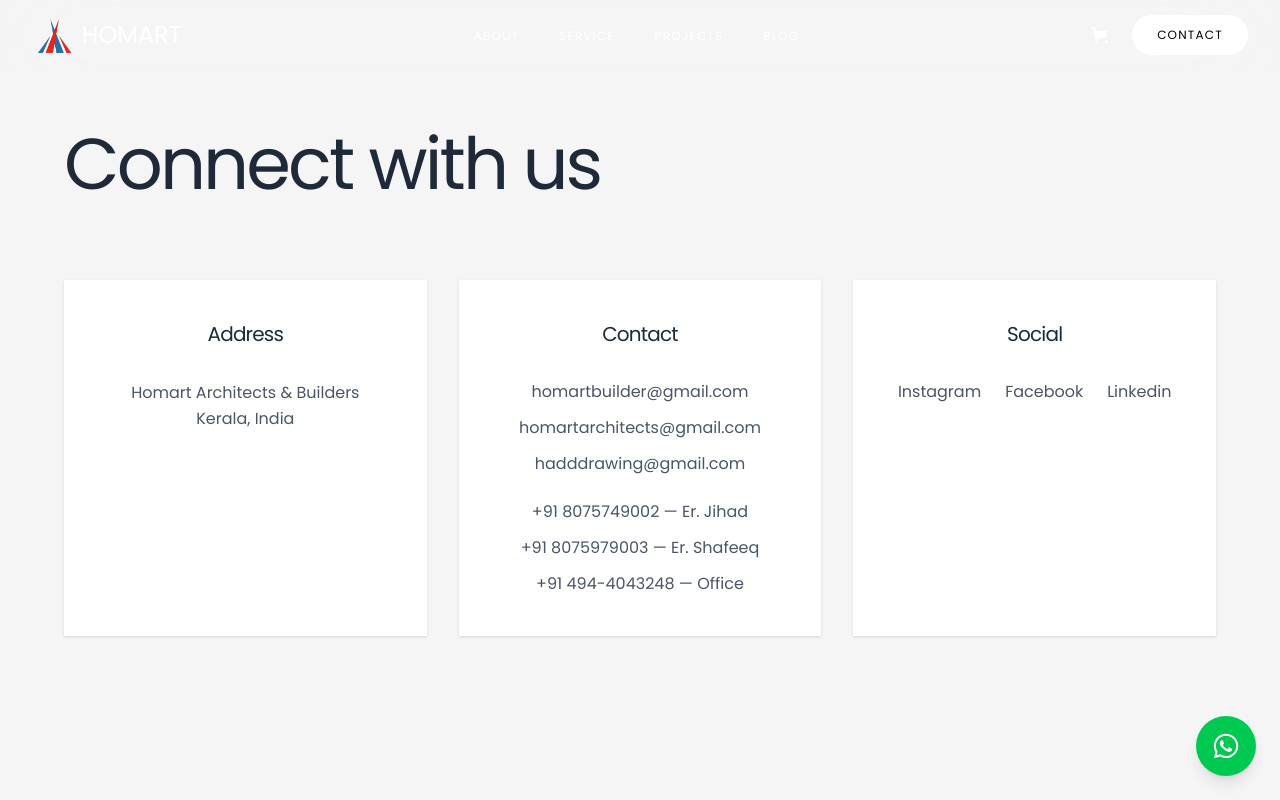
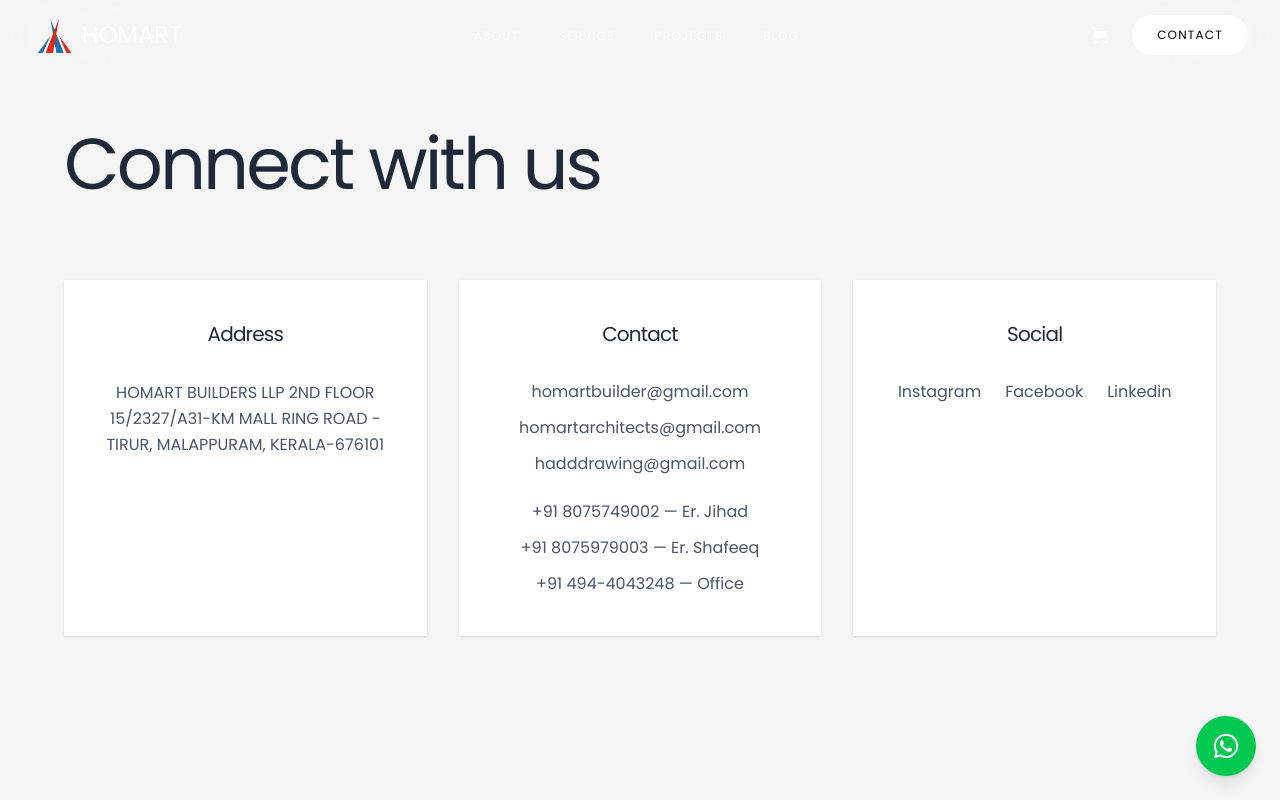
Before and after one commit to ftsalman/archotech-website, a React (Vite) app: page /contact in a window 1280 px wide. Shown: the top 800 px of the page. Built offline with nearby package versions, Linux system fonts and the light colour scheme.

Commit message:
feat: Implement ServicesPage component, featuring a hero section, service offerings, brand display, project showcase, and a "how we help" section.

```diff
--- a/src/pages/ContactPage.jsx
+++ b/src/pages/ContactPage.jsx
@@ -30,8 +30,8 @@ export const ContactPage = () => {
           <h3 className="text-xl font-semibold mb-8 text-gray-800">Address</h3>
 
           <p className="text-gray-600 leading-relaxed">
-            Homart Architects & Builders <br />
-            Kerala, India
+            HOMART BUILDERS LLP 2ND FLOOR 15/2327/A31-KM MALL RING ROAD -TIRUR,
+            MALAPPURAM, KERALA-676101
           </p>
         </motion.div>
 
```
